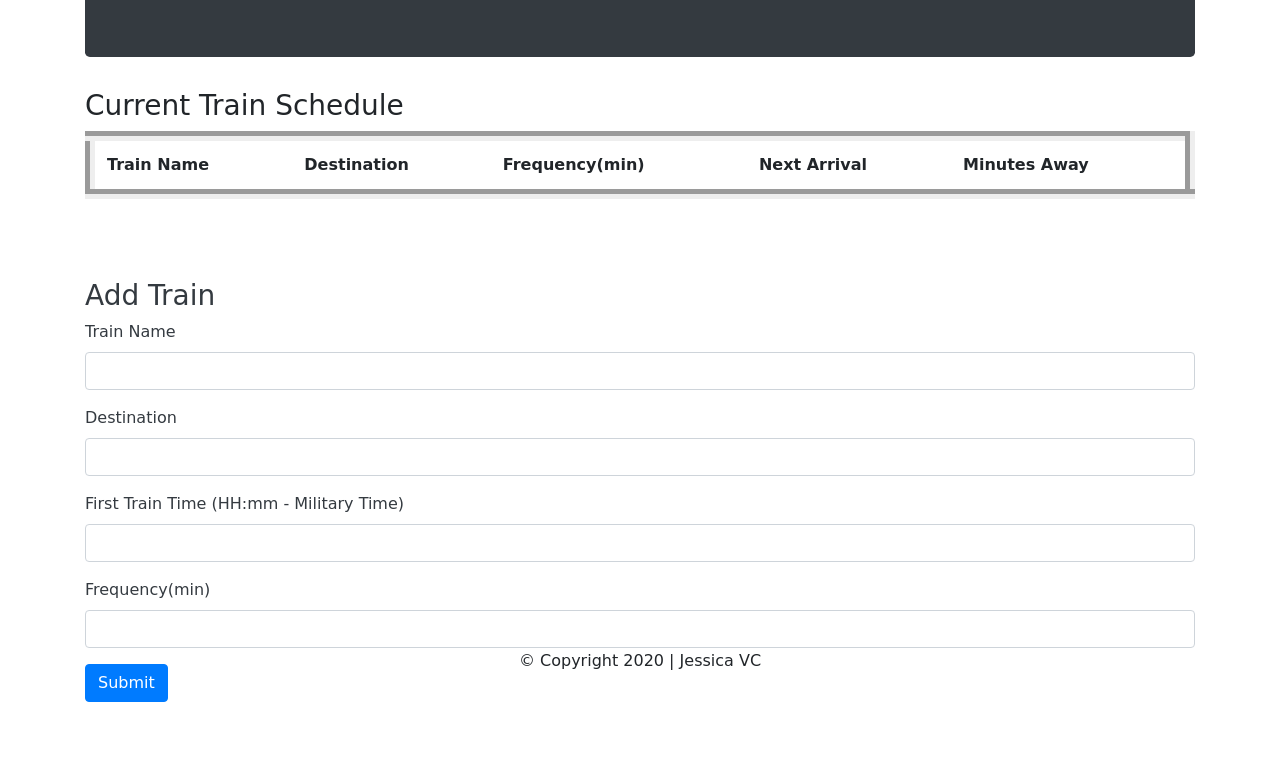
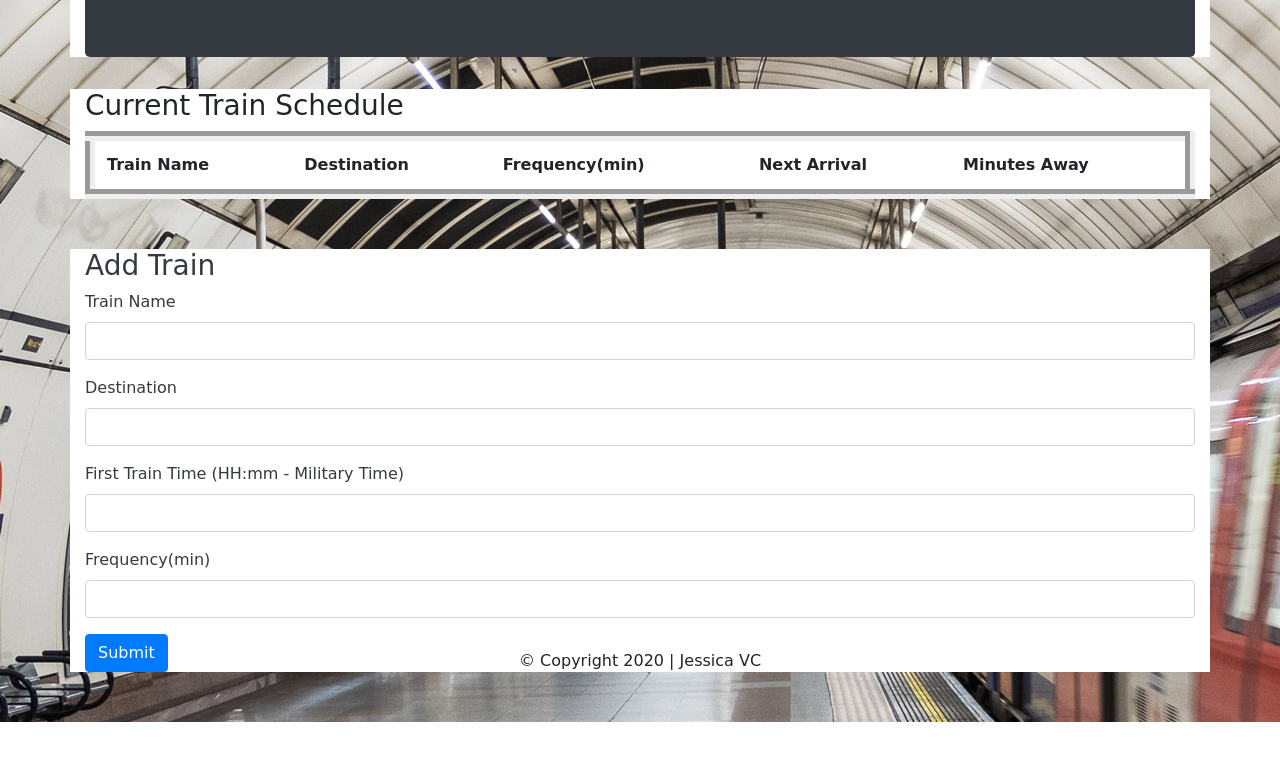
Before and after one commit to jessicavc/Train-Scheduler, a plain HTML site: page index.html in a window 1280 px wide. Shown: the part 127-909 px from the top of the page. After the commit the page ends 849 px from the top, so only its background shows below. Drawn offline with nearby package versions, Linux system fonts and the light colour scheme; no server answers; a web font is replaced by a local one.

Commit message:
more styling. added background image

```diff
--- a/assets/css/style.css
+++ b/assets/css/style.css
@@ -5,11 +5,16 @@
 }
 
 body {
-    background-image: url("assets/images/underground.jpg");
+    background: url("../images/underground.jpg");
 }
 
+.container {
+    background-color: white;
+
+}
+
+
 .table {
-    padding: 20px;
     border: 10px;
     border-style: groove;
 
@@ -24,5 +29,5 @@ body {
 }
 
 .panel-body {
-    margin-bottom: 80px;
+    margin-bottom: 50px;
 }
--- a/index.html
+++ b/index.html
@@ -25,9 +25,10 @@
         <div class="jumbotron text-center bg-dark text-white">
             <h1>Train Schedule</h1>
         </div>
+    </div>
 
-        <!-- "Current Train Schedule" Table -->
-
+    <!-- "Current Train Schedule" Table -->
+    <div class="container">
         <div class="panel panel-dark">
             <div class="panel-heading">
                 <h3>Current Train Schedule</h3>
@@ -51,9 +52,10 @@
                 </table>
             </div>
         </div>
+    </div>
 
-        <!-- Form for adding a new train -->
-
+    <!-- Form for adding a new train -->
+    <div class="container">
         <div class="panel panel-dark text-dark">
             <div class="panel-heading">
                 <h3>Add Train</h3>
@@ -87,6 +89,7 @@
             </div>
         </div>
     </div>
+    </div>
 
     <div class="footer"> &copy; Copyright 2020 | Jessica VC </div>
 
```
